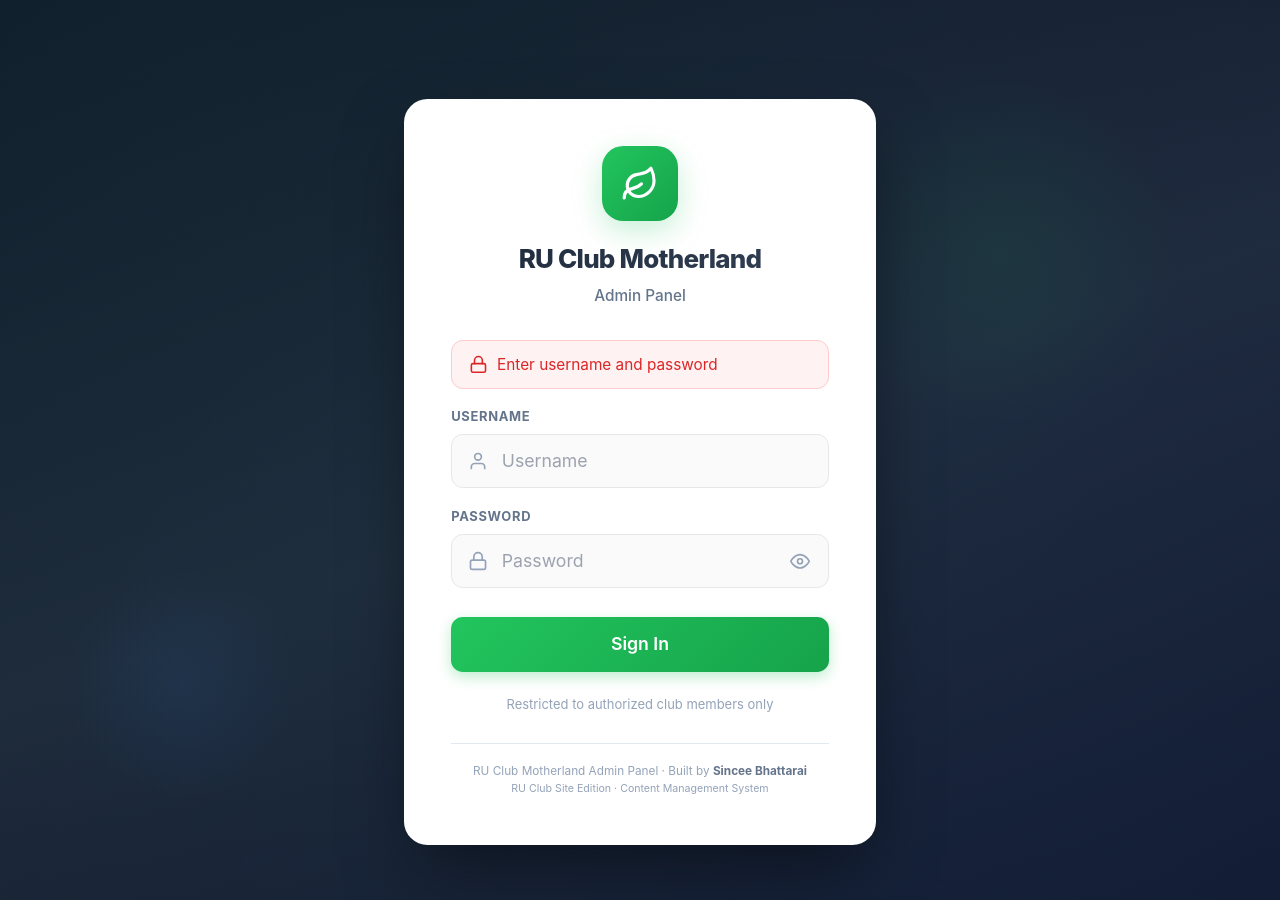
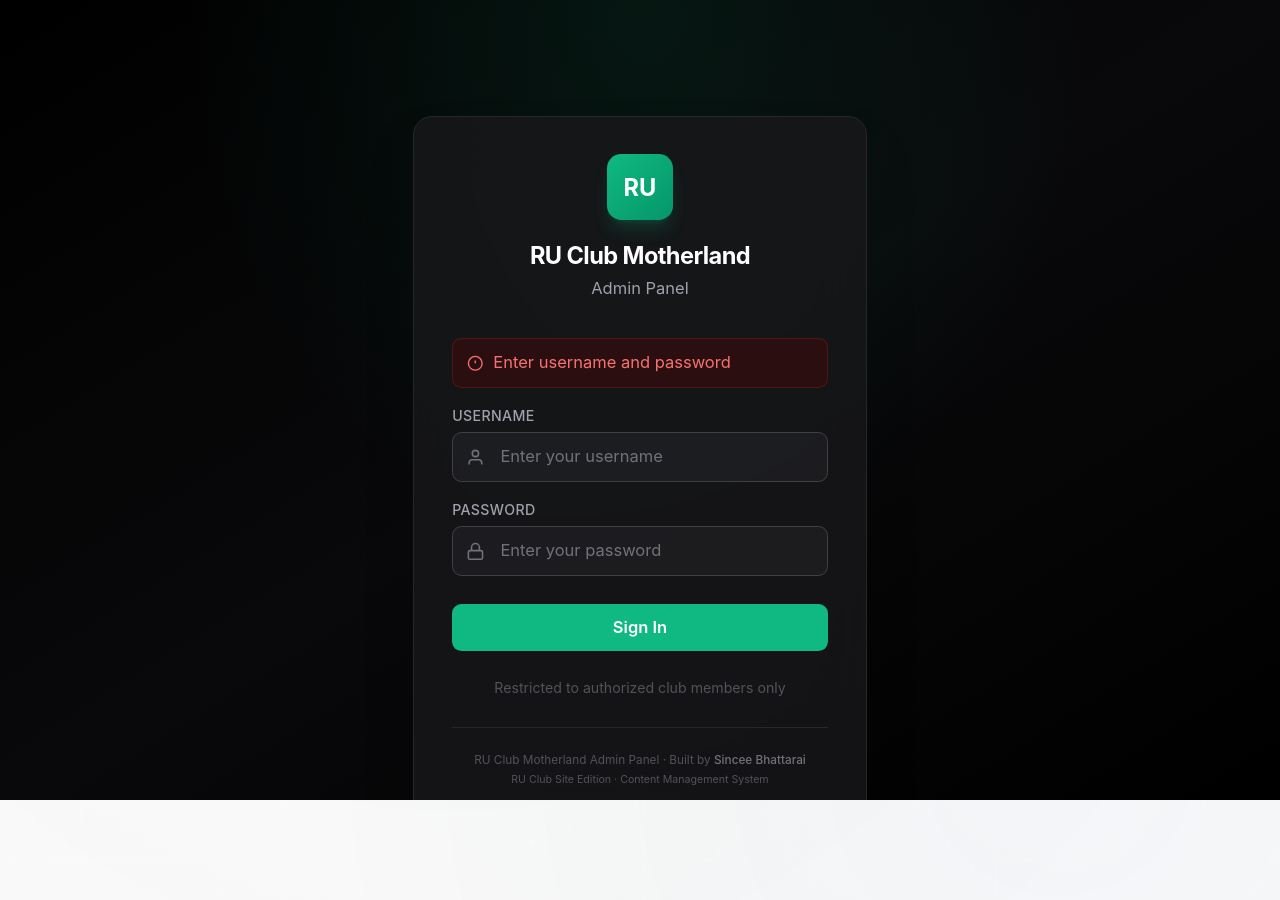
Before and after one commit to VoidX3D/RU_Admin_Site, a React (Vite) app: page / in a window 1280 px wide. Both pictures are taken after a click on the button "Sign In". Shown: the top 900 px of the page. After the commit the page ends 800 px from the top, so only its background shows below. Built offline with nearby package versions, Linux system fonts and the light colour scheme.

Commit message:
feat: redesign login page with claude-style dark theme, framer motion animations, and animated canvas background

```diff
--- /dev/null
+++ b/src/components/AnimatedBackground.tsx
@@ -0,0 +1,94 @@
+import { useEffect, useRef } from 'react'
+
+export function AnimatedBackground() {
+  const canvasRef = useRef<HTMLCanvasElement>(null)
+
+  useEffect(() => {
+    const canvas = canvasRef.current
+    if (!canvas) return
+    const ctx = canvas.getContext('2d')
+    if (!ctx) return
+
+    let w = canvas.width = window.innerWidth
+    let h = canvas.height = window.innerHeight
+    let t = 0
+
+    function resize() {
+      w = canvas.width = window.innerWidth
+      h = canvas.height = window.innerHeight
+    }
+    window.addEventListener('resize', resize)
+
+    const particles: { x: number; y: number; vx: number; vy: number; r: number; a: number }[] = []
+    for (let i = 0; i < 50; i++) {
+      particles.push({
+        x: Math.random() * w,
+        y: Math.random() * h,
+        vx: (Math.random() - 0.5) * 0.3,
+        vy: (Math.random() - 0.5) * 0.3,
+        r: Math.random() * 2 + 1,
+        a: Math.random() * 0.3 + 0.1,
+      })
+    }
+
+    let animId: number
+    function draw() {
+      t += 0.002
+      ctx.clearRect(0, 0, w, h)
+
+      const grad = ctx.createRadialGradient(w * 0.3, h * 0.3, 0, w * 0.3, h * 0.3, w * 0.6)
+      grad.addColorStop(0, 'rgba(34, 197, 94, 0.03)')
+      grad.addColorStop(0.5, 'rgba(34, 197, 94, 0.01)')
+      grad.addColorStop(1, 'transparent')
+      ctx.fillStyle = grad
+      ctx.fillRect(0, 0, w, h)
+
+      const grad2 = ctx.createRadialGradient(w * 0.7, h * 0.8, 0, w * 0.7, h * 0.8, w * 0.5)
+      grad2.addColorStop(0, 'rgba(59, 130, 246, 0.03)')
+      grad2.addColorStop(1, 'transparent')
+      ctx.fillStyle = grad2
+      ctx.fillRect(0, 0, w, h)
+
+      ctx.strokeStyle = 'rgba(255, 255, 255, 0.02)'
+      ctx.lineWidth = 1
+      const step = 60
+      const offsetX = Math.sin(t * 0.5) * 10
+      const offsetY = Math.cos(t * 0.3) * 10
+      for (let x = -step; x < w + step; x += step) {
+        ctx.beginPath()
+        ctx.moveTo(x + offsetX, 0)
+        ctx.lineTo(x + offsetX + Math.sin(t + x * 0.01) * 5, h)
+        ctx.stroke()
+      }
+      for (let y = -step; y < h + step; y += step) {
+        ctx.beginPath()
+        ctx.moveTo(0, y + offsetY)
+        ctx.lineTo(w, y + offsetY + Math.cos(t + y * 0.01) * 5)
+        ctx.stroke()
+      }
+
+      particles.forEach(p => {
+        p.x += p.vx
+        p.y += p.vy
+        if (p.x < 0) p.x = w
+        if (p.x > w) p.x = 0
+        if (p.y < 0) p.y = h
+        if (p.y > h) p.y = 0
+        ctx.beginPath()
+        ctx.arc(p.x, p.y, p.r, 0, Math.PI * 2)
+        ctx.fillStyle = `rgba(255, 255, 255, ${p.a})`
+        ctx.fill()
+      })
+
+      animId = requestAnimationFrame(draw)
+    }
+    draw()
+
+    return () => {
+      cancelAnimationFrame(animId)
+      window.removeEventListener('resize', resize)
+    }
+  }, [])
+
+  return <canvas ref={canvasRef} className="fixed inset-0 pointer-events-none" style={{ zIndex: 0 }} />
+}
--- a/src/components/Login.tsx
+++ b/src/components/Login.tsx
@@ -1,14 +1,14 @@
 import { useState } from 'react'
+import { motion } from 'framer-motion'
 import { useStore } from '../store'
 import { Storage } from '../utils/storage'
 import { sha256 } from '../utils/crypto'
-import { LeafIcon, LockIcon, UserIcon, EyeIcon, EyeOffIcon } from './Icons'
+import { AnimatedBackground } from './AnimatedBackground'
 
 export function Login() {
   const [user, setUser] = useState('')
   const [pass, setPass] = useState('')
   const [error, setError] = useState('')
-  const [showPw, setShowPw] = useState(false)
   const [loading, setLoading] = useState(false)
   const setAppUser = useStore(s => s.setUser)
   const setView = useStore(s => s.setView)
@@ -25,127 +25,145 @@ export function Login() {
     setView('dashboard')
   }
 
-  const inpStyle: React.CSSProperties = {
-    width: '100%', padding: '11px 14px 11px 42px',
-    border: '1.5px solid var(--border)',
-    borderRadius: 10, fontSize: 15, outline: 'none',
-    background: 'var(--bg)', color: 'var(--text)',
-    fontFamily: 'inherit', boxSizing: 'border-box',
-    transition: 'border-color 0.2s, box-shadow 0.2s',
-  }
+  return (
+    <div className="fixed inset-0 overflow-hidden bg-black">
+      <AnimatedBackground />
+      <div className="absolute inset-0 bg-gradient-to-br from-black via-zinc-950 to-black" style={{ zIndex: 1 }} />
+      <div className="absolute inset-0 bg-[radial-gradient(ellipse_at_top,_var(--tw-gradient-stops))] from-emerald-500/10 via-transparent to-transparent" style={{ zIndex: 1 }} />
+      <div className="absolute inset-0 bg-[radial-gradient(ellipse_at_bottom_right,_var(--tw-gradient-stops))] from-blue-500/8 via-transparent to-transparent" style={{ zIndex: 1 }} />
 
-  return (
-    <div style={{
-      display: 'flex', alignItems: 'center', justifyContent: 'center',
-      minHeight: '100vh',
-      background: 'linear-gradient(160deg, #0f172a 0%, #1e293b 50%, #0f172a 100%)',
-      position: 'relative', overflow: 'hidden'
-    }}>
-      <div style={{
-        position: 'absolute', inset: '-50%',
-        background: 'radial-gradient(circle at 30% 20%, rgba(34,197,94,0.06) 0%, transparent 50%), radial-gradient(circle at 70% 80%, rgba(59,130,246,0.06) 0%, transparent 50%)',
-      }} />
-      <div style={{
-        position: 'absolute', top: '8%', right: '8%', width: 300, height: 300,
-        background: 'radial-gradient(circle, rgba(34,197,94,0.08) 0%, transparent 70%)',
-      }} />
-      <div style={{
-        position: 'absolute', bottom: '15%', left: '5%', width: 200, height: 200,
-        background: 'radial-gradient(circle, rgba(59,130,246,0.08) 0%, transparent 70%)',
-      }} />
+      <motion.div
+        className="relative z-10 flex min-h-screen items-center justify-center p-4"
+        initial={{ opacity: 0 }}
+        animate={{ opacity: 1 }}
+        transition={{ duration: 0.6 }}
+      >
+        <motion.div
+          className="w-full max-w-sm"
+          initial={{ opacity: 0, y: 20, scale: 0.97 }}
+          animate={{ opacity: 1, y: 0, scale: 1 }}
+          transition={{ duration: 0.5, delay: 0.15, ease: [0.16, 1, 0.3, 1] }}
+        >
+          <div className="rounded-2xl border border-zinc-800 bg-zinc-900/80 backdrop-blur-xl p-8 shadow-2xl">
+            <motion.div
+              className="mb-8 text-center"
+              initial={{ opacity: 0, y: 10 }}
+              animate={{ opacity: 1, y: 0 }}
+              transition={{ duration: 0.4, delay: 0.3 }}
+            >
+              <div className="mx-auto mb-4 flex h-14 w-14 items-center justify-center rounded-xl bg-gradient-to-br from-emerald-500 to-emerald-600 shadow-lg shadow-emerald-500/20">
+                <span className="text-xl font-bold text-white">RU</span>
+              </div>
+              <h1 className="text-xl font-bold tracking-tight text-white">
+                RU Club Motherland
+              </h1>
+              <p className="mt-1 text-sm text-zinc-400">
+                Admin Panel
+              </p>
+            </motion.div>
 
-      <div style={{
-        background: '#fff', borderRadius: 20, padding: 40,
-        width: '100%', maxWidth: 400,
-        boxShadow: '0 25px 60px -12px rgba(0,0,0,0.5)',
-        position: 'relative', zIndex: 1,
-      }}>
-        <div style={{ textAlign: 'center', marginBottom: 28 }}>
-          <div style={{
-            width: 64, height: 64, margin: '0 auto 16px',
-            background: 'linear-gradient(135deg, #22c55e, #16a34a)',
-            borderRadius: 18, display: 'flex', alignItems: 'center', justifyContent: 'center',
-            boxShadow: '0 8px 24px rgba(34,197,94,0.25)',
-          }}>
-            <LeafIcon size={32} style={{ color: '#fff' }} />
-          </div>
-          <h1 style={{
-            fontSize: 22, fontWeight: 800, margin: '0 0 4px',
-            letterSpacing: '-0.03em',
-            background: 'linear-gradient(135deg, #1e293b, #334155)',
-            WebkitBackgroundClip: 'text', WebkitTextFillColor: 'transparent',
-          }}>RU Club Motherland</h1>
-          <p style={{ color: '#64748b', fontSize: 13, fontWeight: 500, margin: 0 }}>Admin Panel</p>
-        </div>
-
+            <motion.div
+              initial={{ opacity: 0, y: 10 }}
+              animate={{ opacity: 1, y: 0 }}
+              transition={{ duration: 0.4, delay: 0.4 }}
+            >
               {error && (
-          <div style={{
-            background: '#fef2f2', color: '#dc2626', padding: '10px 14px',
-            borderRadius: 10, fontSize: 13, marginBottom: 16,
-            display: 'flex', alignItems: 'center', gap: 8,
-            border: '1px solid #fecaca',
-          }}>
-            <LockIcon size={16} /> {error}
-          </div>
+                <motion.div
+                  className="mb-4 flex items-center gap-2 rounded-lg border border-red-900/50 bg-red-950/50 px-3 py-2.5 text-sm text-red-400"
+                  initial={{ opacity: 0, height: 0 }}
+                  animate={{ opacity: 1, height: 'auto' }}
+                  exit={{ opacity: 0, height: 0 }}
+                >
+                  <svg width="14" height="14" viewBox="0 0 24 24" fill="none" stroke="currentColor" strokeWidth="2" className="shrink-0"><circle cx="12" cy="12" r="10"/><line x1="12" y1="8" x2="12" y2="12"/><line x1="12" y1="16" x2="12.01" y2="16"/></svg>
+                  <span>{error}</span>
+                </motion.div>
               )}
 
-        <div style={{ marginBottom: 16 }}>
-          <label style={{ display: 'block', fontSize: 11, fontWeight: 700, color: '#64748b', marginBottom: 6, textTransform: 'uppercase', letterSpacing: '0.05em' }}>
+              <div className="space-y-4">
+                <div>
+                  <label className="mb-1.5 block text-xs font-medium tracking-wide text-zinc-400 uppercase">
                     Username
                   </label>
-          <div style={{ position: 'relative' }}>
-            <div style={{ position: 'absolute', left: 14, top: '50%', transform: 'translateY(-50%)', color: '#94a3b8', display: 'flex' }}>
-              <UserIcon size={17} />
+                  <div className="relative">
+                    <div className="pointer-events-none absolute inset-y-0 left-0 flex items-center pl-3 text-zinc-500">
+                      <svg width="16" height="16" viewBox="0 0 24 24" fill="none" stroke="currentColor" strokeWidth="2"><path d="M20 21v-2a4 4 0 0 0-4-4H8a4 4 0 0 0-4 4v2"/><circle cx="12" cy="7" r="4"/></svg>
                     </div>
-            <input value={user} onChange={e => { setUser(e.target.value); setError('') }}
+                    <input
+                      value={user}
+                      onChange={e => { setUser(e.target.value); setError('') }}
                       onKeyDown={e => e.key === 'Enter' && handleLogin()}
-              placeholder="Username" autoFocus style={inpStyle} />
+                      placeholder="Enter your username"
+                      autoFocus
+                      className="w-full rounded-lg border border-zinc-700 bg-zinc-800/50 py-2.5 pl-10 pr-3 text-sm text-white placeholder-zinc-500 outline-none transition-colors focus:border-emerald-500/50 focus:bg-zinc-800 focus:ring-1 focus:ring-emerald-500/20"
+                    />
                   </div>
                 </div>
 
-        <div style={{ marginBottom: 24 }}>
-          <label style={{ display: 'block', fontSize: 11, fontWeight: 700, color: '#64748b', marginBottom: 6, textTransform: 'uppercase', letterSpacing: '0.05em' }}>
+                <div>
+                  <label className="mb-1.5 block text-xs font-medium tracking-wide text-zinc-400 uppercase">
                     Password
                   </label>
-          <div style={{ position: 'relative' }}>
-            <div style={{ position: 'absolute', left: 14, top: '50%', transform: 'translateY(-50%)', color: '#94a3b8', display: 'flex' }}>
-              <LockIcon size={17} />
+                  <div className="relative">
+                    <div className="pointer-events-none absolute inset-y-0 left-0 flex items-center pl-3 text-zinc-500">
+                      <svg width="16" height="16" viewBox="0 0 24 24" fill="none" stroke="currentColor" strokeWidth="2"><rect x="3" y="11" width="18" height="11" rx="2" ry="2"/><path d="M7 11V7a5 5 0 0 1 10 0v4"/></svg>
                     </div>
-            <input type={showPw ? 'text' : 'password'} value={pass}
+                    <input
+                      type="password"
+                      value={pass}
                       onChange={e => { setPass(e.target.value); setError('') }}
                       onKeyDown={e => e.key === 'Enter' && handleLogin()}
-              placeholder="Password" style={inpStyle} />
-            <button type="button" onClick={() => setShowPw(!showPw)}
-              style={{ position: 'absolute', right: 12, top: '50%', transform: 'translateY(-50%)', background: 'none', border: 'none', cursor: 'pointer', color: '#94a3b8', display: 'flex', padding: 4 }}>
-              {showPw ? <EyeOffIcon size={17} /> : <EyeIcon size={17} />}
-            </button>
+                      placeholder="Enter your password"
+                      className="w-full rounded-lg border border-zinc-700 bg-zinc-800/50 py-2.5 pl-10 pr-3 text-sm text-white placeholder-zinc-500 outline-none transition-colors focus:border-emerald-500/50 focus:bg-zinc-800 focus:ring-1 focus:ring-emerald-500/20"
+                    />
+                  </div>
                 </div>
               </div>
 
-        <button onClick={handleLogin} disabled={loading}
-          style={{
-            width: '100%', padding: '12px', border: 'none', borderRadius: 10,
-            background: loading ? '#94a3b8' : 'linear-gradient(135deg, #22c55e, #16a34a)',
-            color: '#fff', fontSize: 15, fontWeight: 600,
-            cursor: loading ? 'not-allowed' : 'pointer',
-            boxShadow: loading ? 'none' : '0 4px 12px rgba(34,197,94,0.3)',
-            display: 'flex', alignItems: 'center', justifyContent: 'center', gap: 8,
-            transition: 'all 0.2s',
-          }}>
+              <motion.button
+                onClick={handleLogin}
+                disabled={loading}
+                className="mt-6 w-full rounded-lg bg-emerald-500 py-2.5 text-sm font-semibold text-white transition-all hover:bg-emerald-400 disabled:cursor-not-allowed disabled:opacity-50"
+                whileHover={!loading ? { scale: 1.01 } : {}}
+                whileTap={!loading ? { scale: 0.99 } : {}}
+              >
                 {loading ? (
-            <><div className="spinner spinner-white spinner-sm" /> Signing in...</>
-          ) : 'Sign In'}
-        </button>
+                  <span className="flex items-center justify-center gap-2">
+                    <svg className="h-4 w-4 animate-spin" viewBox="0 0 24 24" fill="none">
+                      <circle className="opacity-25" cx="12" cy="12" r="10" stroke="currentColor" strokeWidth="4" />
+                      <path className="opacity-75" fill="currentColor" d="M4 12a8 8 0 018-8V0C5.373 0 0 5.373 0 12h4z" />
+                    </svg>
+                    Signing in...
+                  </span>
+                ) : (
+                  'Sign In'
+                )}
+              </motion.button>
+            </motion.div>
 
-        <p style={{ textAlign: 'center', marginTop: 20, fontSize: 11, color: '#94a3b8' }}>
+            <motion.p
+              className="mt-6 text-center text-xs text-zinc-600"
+              initial={{ opacity: 0 }}
+              animate={{ opacity: 1 }}
+              transition={{ duration: 0.4, delay: 0.6 }}
+            >
               Restricted to authorized club members only
+            </motion.p>
+
+            <motion.div
+              className="mt-6 border-t border-zinc-800 pt-5 text-center"
+              initial={{ opacity: 0 }}
+              animate={{ opacity: 1 }}
+              transition={{ duration: 0.4, delay: 0.7 }}
+            >
+              <p className="text-[10px] leading-relaxed text-zinc-600">
+                RU Club Motherland Admin Panel &middot; Built by <span className="font-medium text-zinc-500">Sincee Bhattarai</span>
+                <br />
+                <span className="text-[9px]">RU Club Site Edition &middot; Content Management System</span>
               </p>
-        <p style={{ textAlign: 'center', marginTop: 24, fontSize: 10, color: '#94a3b8', borderTop: '1px solid #e2e8f0', paddingTop: 16 }}>
-          RU Club Motherland Admin Panel &middot; Built by <strong style={{ color: '#64748b' }}>Sincee Bhattarai</strong>
-          <br />
-          <span style={{ fontSize: 9 }}>RU Club Site Edition &middot; Content Management System</span>
-        </p>
+            </motion.div>
           </div>
+        </motion.div>
+      </motion.div>
     </div>
   )
 }
```
Lines whose indentation alone changed are shown as unchanged.
